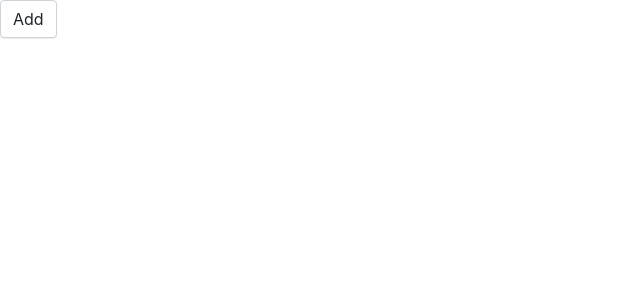
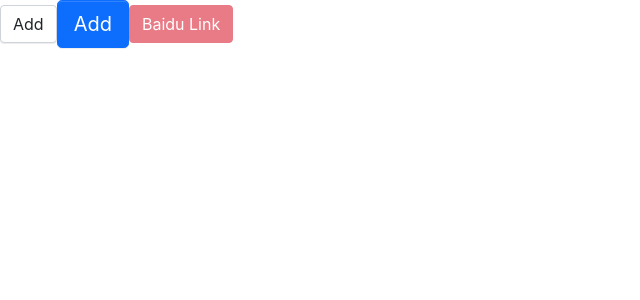
Before and after one commit to LinBrick/brick-design, a React (Create React App) app: page / in a window 1280 px wide. Shown: the top 300 px of the page, without its empty margins (0-640 px from the left). Built offline with nearby package versions, Linux system fonts and the light colour scheme.

Commit message:
调用button组件

```diff
--- a/src/App.tsx
+++ b/src/App.tsx
@@ -5,8 +5,8 @@ function App() {
   return (
     <div className="App">
       <Button onClick={()=>{alert('add')}}> Add </Button>
-      {/* <Button btnType={ButtonType.Primary} size={ButtonSize.Large}> Add </Button>
-      <Button btnType={ButtonType.Link} href="https://www.baidu.com" disabled> Baidu Link </Button> */}
+      <Button btnType="primary" size="lg"> Add </Button>
+      <Button btnType="danger" href="https://www.baidu.com" disabled> Baidu Link </Button>
     </div>
   );
 }
```
Also changed, not shown: 1 other file (tests, documents, lock files or other folders).
